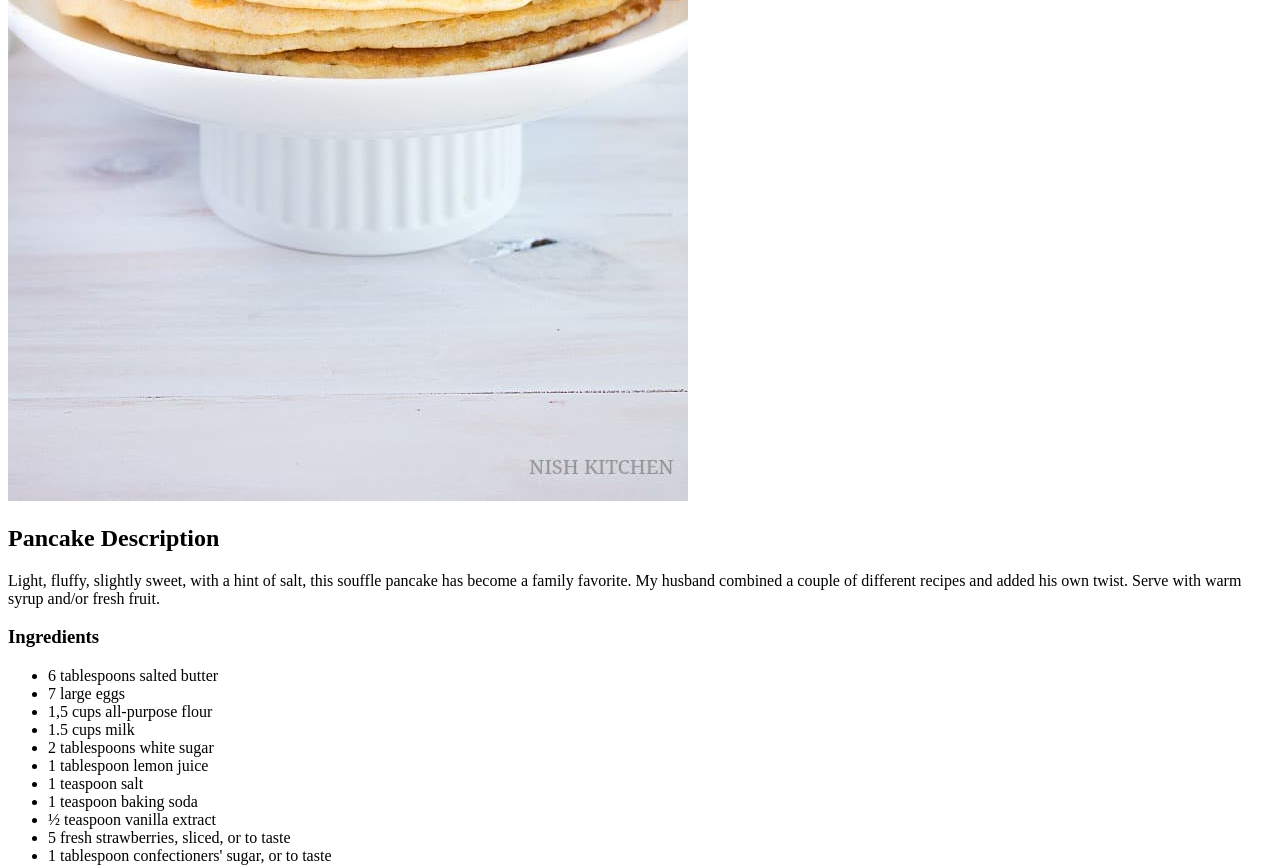
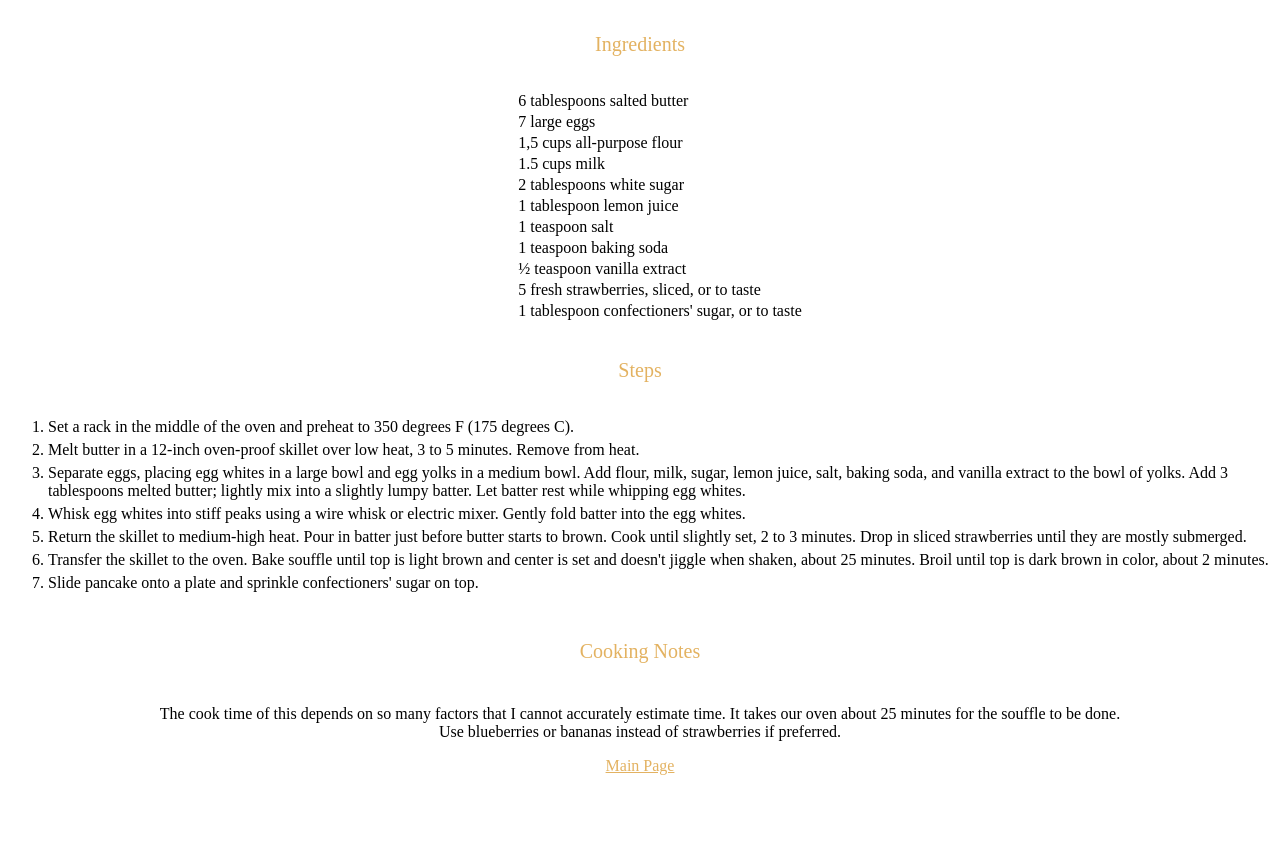
Before and after one commit to Emperordmasac/odin-recipes, a plain HTML site: page receipes/pancake.html in a window 1280 px wide. Shown: the part 599-1467 px from the top of the page. After the commit the page ends 1382 px from the top, so only its background shows below. Drawn offline with Linux system fonts and the light colour scheme.

Commit message:
addedcss to index page and the pancake receipe page

```diff
--- /dev/null
+++ b/css/pancake.css
@@ -0,0 +1,63 @@
+.pancake {
+    display: flex;
+    flex-direction: column;
+
+    text-align: center;
+    align-items: center;
+}
+
+.pancake img {
+    height: auto;
+    width:  20%;
+
+}
+
+.pancake h1 {
+    font-size: 40px;
+    font-weight: 700;
+    color: #E3B261;
+}
+
+.desc {
+    color: #E3B261;
+    font-size: 20px;
+    font-weight: 400;
+}
+
+.desc__para {
+    font-size: 15px;
+    font-weight: 200;
+}
+
+.ing {
+    color: #E3B261;
+    font-weight: 400;
+    font-size: 20px;
+}
+
+.ing__list li {
+    margin-bottom: 3px;
+    display: block;
+    text-align: left;
+}
+
+.steps {
+    color: #E3B261;
+    font-size: 20px;
+    font-weight: 400;
+}
+
+.step__list li {
+    margin-bottom: 5px;
+    text-align: left;
+}
+
+.notes {
+    color: #E3B261;
+    font-weight: 400;
+    font-size: 20px;
+}
+
+.pancake a {
+    color: #E3B261;
+}
--- a/receipes/pancake.html
+++ b/receipes/pancake.html
@@ -4,15 +4,17 @@
     <meta charset="UTF-8">
     <meta http-equiv="X-UA-Compatible" content="IE=edge">
     <meta name="viewport" content="width=device-width, initial-scale=1.0">
+    <link rel="stylesheet" href="../css/pancake.css">
     <title>Pancake</title>
 </head>
 <body>
+    <div class="pancake">
         <h1>Pancake Recipe</h1>
         <img src="../images/pancake.jpg" alt="pancake">
-    <h2>Pancake Description</h2>
-    <p>Light, fluffy, slightly sweet, with a hint of salt, this souffle pancake has become a family favorite. My husband combined a couple of different recipes and added his own twist. Serve with warm syrup and/or fresh fruit.</p>
-    <h3>Ingredients</h3>
-    <ul>
+        <h2 class="desc">Pancake Description</h2>
+        <p class="desc_para">Light, fluffy, slightly sweet, with a hint of salt, this souffle pancake has become a family favorite. My husband combined a couple of different recipes and added his own twist. Serve with warm syrup and/or fresh fruit.</p>
+        <h3 class="ing">Ingredients</h3>
+        <ul class="ing__list">
             <li>6 tablespoons salted butter</li>
             <li>7 large eggs</li>
             <li>1,5 cups all-purpose flour</li>
@@ -25,8 +27,8 @@
             <li>5 fresh strawberries, sliced, or to taste</li>
             <li>1 tablespoon confectioners' sugar, or to taste</li>
         </ul>
-    <h3>Steps</h3>
-    <ol>
+        <h3 class="steps">Steps</h3>
+        <ol class="step__list">
             <li>Set a rack in the middle of the oven and preheat to 350 degrees F (175 degrees C).</li>
             <li>Melt butter in a 12-inch oven-proof skillet over low heat, 3 to 5 minutes. Remove from heat.</li>
             <li>Separate eggs, placing egg whites in a large bowl and egg yolks in a medium bowl. Add flour, milk, sugar, lemon juice, salt, baking soda, and vanilla extract to the bowl of yolks. Add 3 tablespoons melted butter; lightly mix into a slightly lumpy batter. Let batter rest while whipping egg whites.</li>
@@ -35,9 +37,11 @@
             <li>Transfer the skillet to the oven. Bake souffle until top is light brown and center is set and doesn't jiggle when shaken, about 25 minutes. Broil until top is dark brown in color, about 2 minutes.</li>
             <li>Slide pancake onto a plate and sprinkle confectioners' sugar on top.</li>
         </ol>
-    <h4>Cooking Notes</h4>
-    <p>The cook time of this depends on so many factors that I cannot accurately estimate time. It takes our oven about 25 minutes for the souffle to be done.<br />Use blueberries or bananas instead of strawberries if preferred.</p>
+        <h4 class="notes">Cooking Notes</h4>
+        <p class="note__para">The cook time of this depends on so many factors that I cannot accurately estimate time. It takes our oven about 25 minutes for the souffle to be done.<br />Use blueberries or bananas instead of strawberries if preferred.</p>
 
         <a href="../index.html">Main Page</a>
+    </div>
+
 </body>
 </html>
```
Also changed, not shown: css/main.css (added, +30 -0 lines), index.html (+4 -1 lines). Lines whose indentation alone changed are shown as unchanged.
